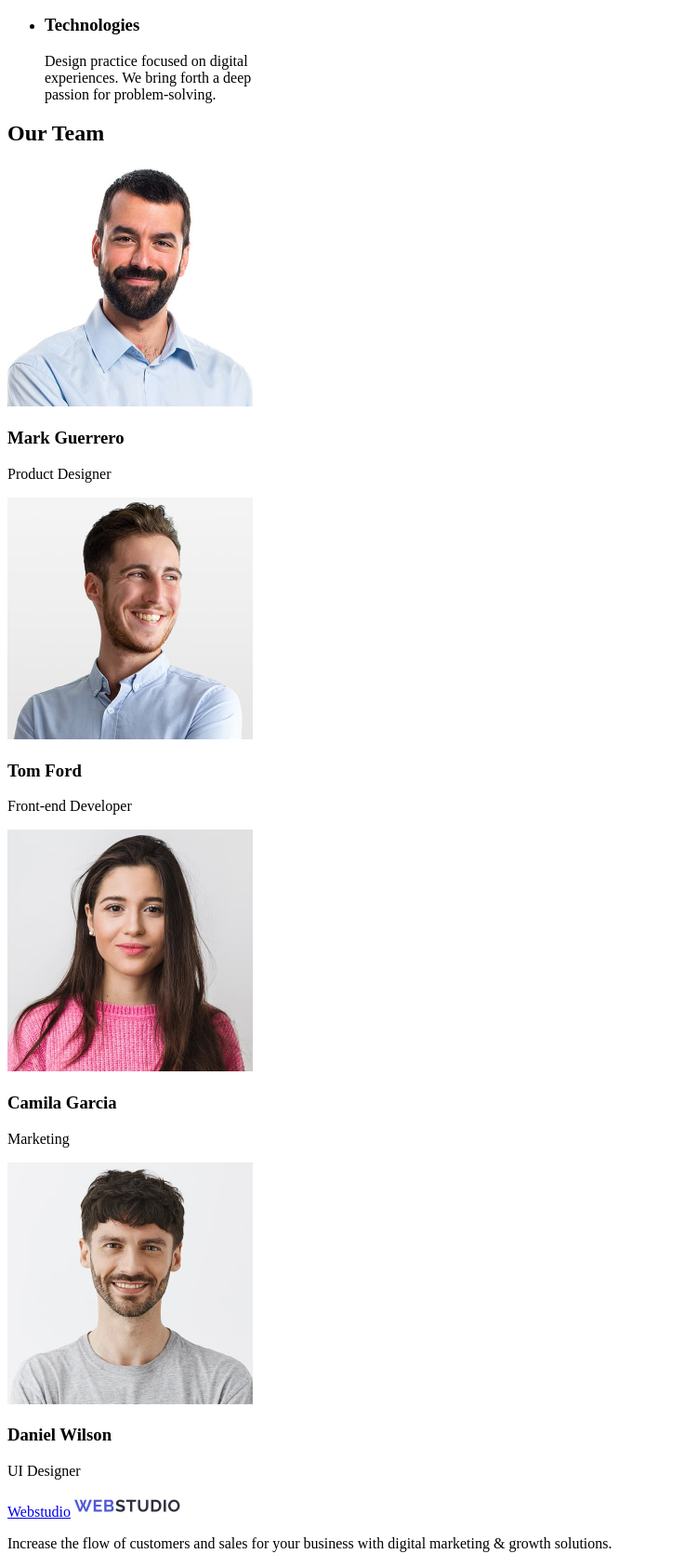
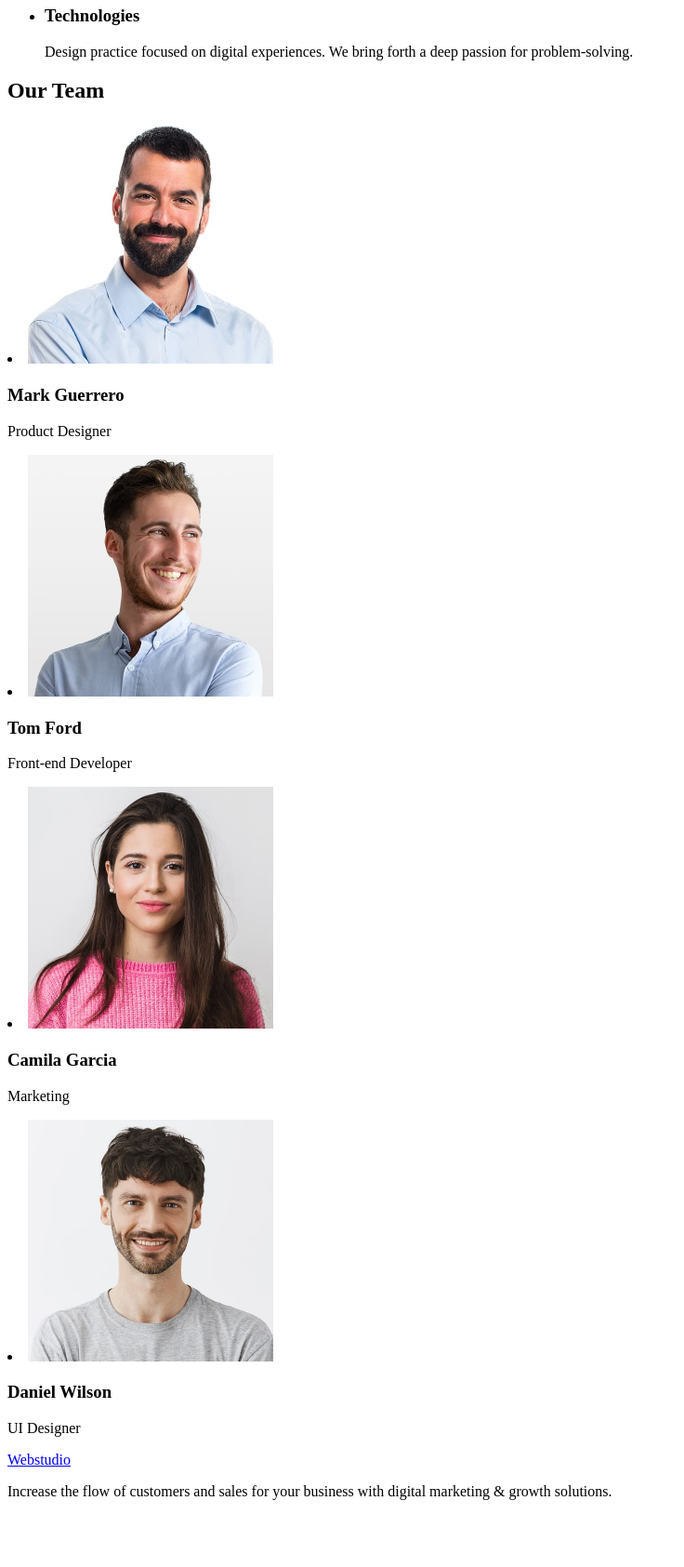
Before and after one commit to LizaVlao/goit-markup-hw-01, a plain HTML site: page index.html in a window 1280 px wide. Shown: the part 481-2166 px from the top of the page at 93% size, without its empty margins (0-736 px from the left). After the commit the page ends 2110 px from the top, so only its background shows below. Drawn offline with Linux system fonts and the light colour scheme.

Commit message:
add markup header

```diff
--- a/index.html
+++ b/index.html
@@ -9,8 +9,6 @@
     <header>
       <nav>
         <a href="./index.html">Webstudio</a>
-        <img src="images/Logo.jpg" alt="Logo" width="115" height="24" />
-
         <ul>
           <li><a href="#">Studio</a></li>
           <li><a href="#">Portfolio</a></li>
@@ -55,47 +53,40 @@
           <li>
             <h3>Technologies</h3>
             <p>
-              Design practice focused on digital<br />
-              experiences. We bring forth a deep<br />
-              passion for problem-solving.
+              Design practice focused on digital experiences. We bring forth a deep passion for problem-solving.
             </p>
           </li>
         </ul>
       </section>
       <section id="team">
         <h2>Our Team</h2>
-        <div>
-          <img src="images/Mark.jpg" alt="Mark" width="264" height="260" />
+      </section>
+          <li><img src="./images/Mark.jpg" alt="Mark" width="264" height="260" />
           <h3>Mark Guerrero</h3>
           <p>Product Designer</p>
-        </div>
-        <div>
-          <img src="images/Tom.jpg" alt="Tom" width="264" height="260" />
+        </li>
+        <li>
+          <img src="./images/Tom.jpg" alt="Tom" width="264" height="260" />
           <h3>Tom Ford</h3>
           <p>Front-end Developer</p>
-        </div>
-        <div>
-          <img src="images/Camila.jpg" alt="Camila" width="264" height="260" />
+        </li>
+        <li> <img src="./images/Camila.jpg" alt="Camila" width="264"height="260"/>
           <h3>Camila Garcia</h3>
           <p>Marketing</p>
-        </div>
-
-        <div>
-          <img src="/images/Dan.jpg" alt="Daniel" width="264" height="260" />
+        </li>
+        </li>
+          <li> <img src="./images/Dan.jpg" alt="Daniel" width="264" height="260" />
           <h3>Daniel Wilson</h3>
           <p>UI Designer</p>
-        </div>
+        </li>
+        </ul>
       </section>
     </main>
     <footer>
-      <section>
-        <a href="./index.html">Webstudio</a>
-        <img src="images/Logo.jpg" alt="Logo" width="115" height="24" />
-        <p>
-          Increase the flow of customers and sales for your business with
-          digital marketing & growth solutions.
-        </p>
-      </section>
+      <a href="./index.html">Webstudio</a>
+      <p>
+        Increase the flow of customers and sales for your business with digital marketing & growth solutions.
+      </p>
     </footer>
   </body>
 </html>
```
